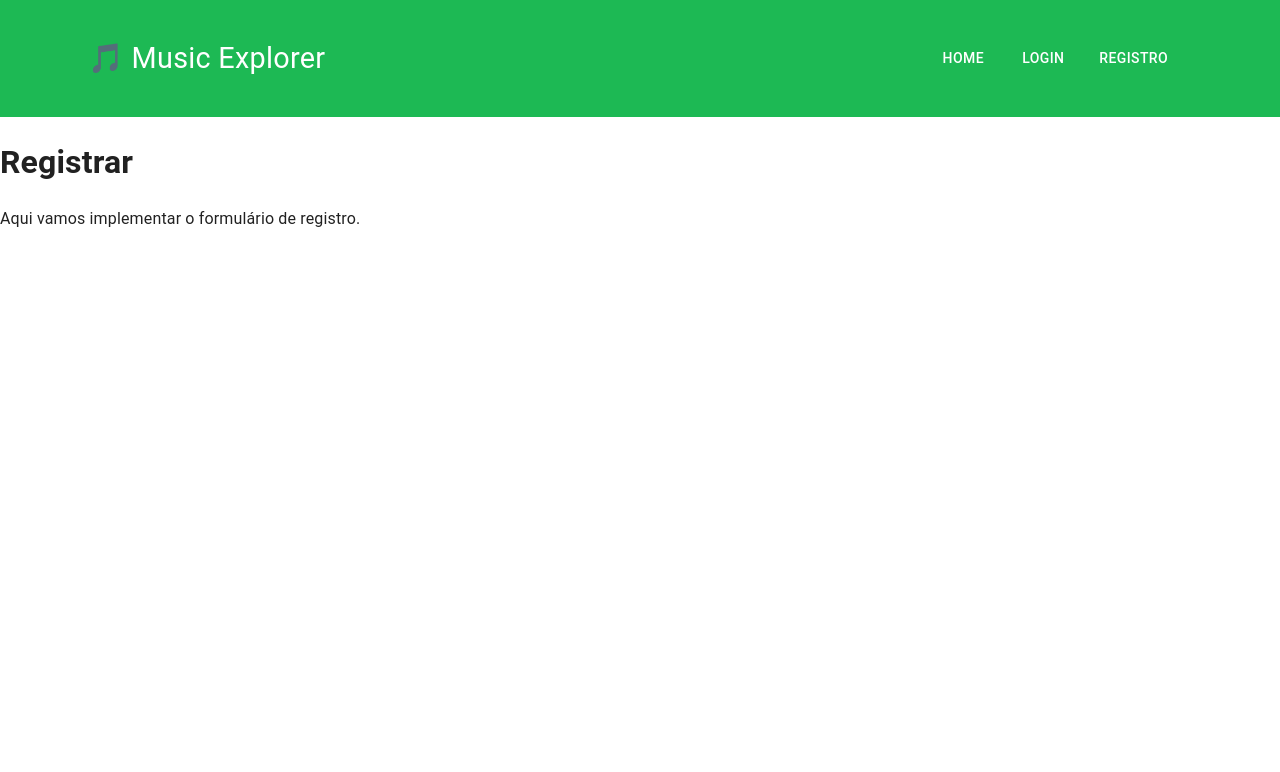
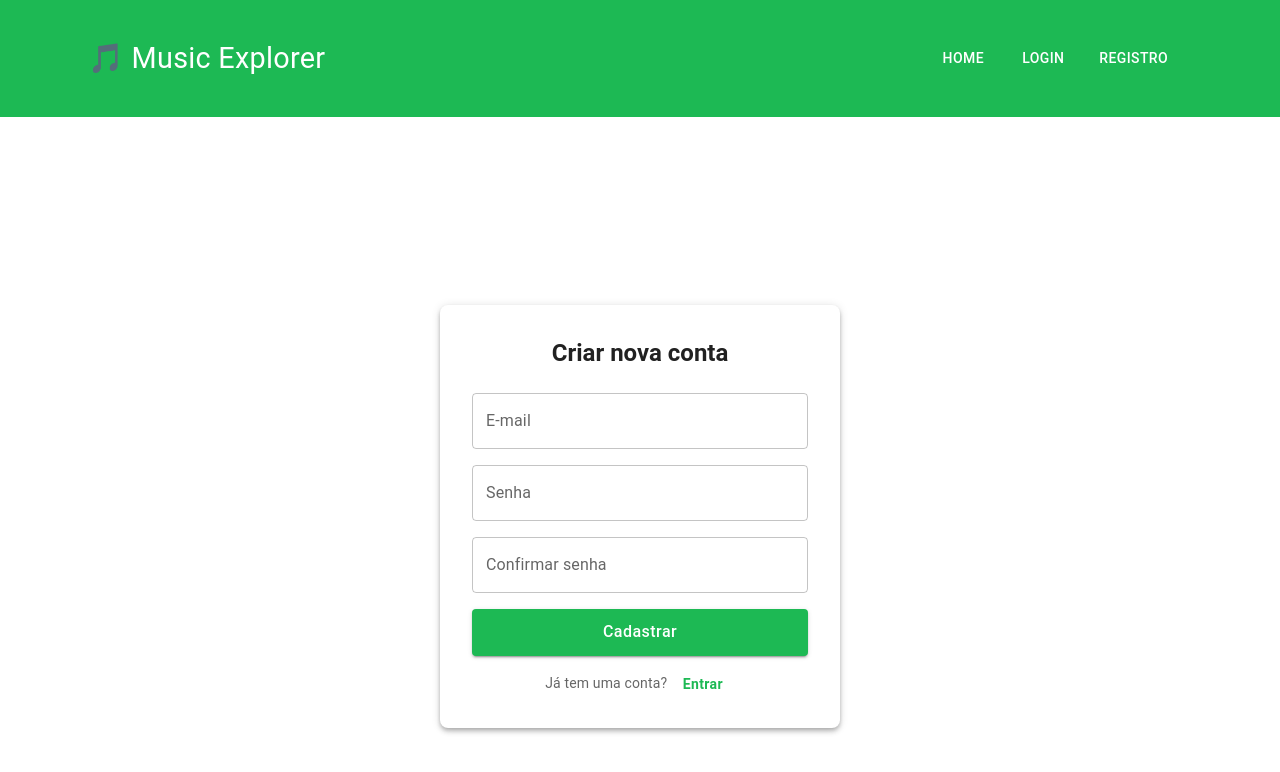
Before and after one commit to marcelosampaio/MusicExplorer, a React (Create React App) app: page /register in a window 1280 px wide. Shown: the top 772 px of the page. Built offline with nearby package versions, Linux system fonts and the light colour scheme.

Commit message:
feat: register new user is ok

```diff
--- /dev/null
+++ b/src/models/modeloSignup.js
@@ -0,0 +1,7 @@
+const modeloSignup = {
+  email: { message: "", show: false },
+  password: { message: "", show: false },
+  confirmPassword: { message: "", show: false },
+};
+
+export { modeloSignup };
--- a/src/pages/Home.js
+++ b/src/pages/Home.js
@@ -87,7 +87,9 @@ function Home() {
         id: item.trackId,
         title: item.trackName,
         artist: item.artistName,
-        cover: item.artworkUrl600 || item.artworkUrl100,
+        cover: item.artworkUrl100
+          ? item.artworkUrl100.replace(/[\d]+x[\d]+bb\.jpg/, "600x600bb.jpg")
+          : "",
         preview: item.previewUrl || null,
       }));
 
--- a/src/pages/Register.js
+++ b/src/pages/Register.js
@@ -1,9 +1,267 @@
+import { useState } from "react";
+import {
+  Box,
+  Stack,
+  Typography,
+  TextField,
+  Button,
+  Snackbar,
+  Alert,
+  Slide,
+} from "@mui/material";
+import { modeloSignup } from "../models/modeloSignup";
+import supabase from "../services/SupabaseClient";
+import { useNavigate } from "react-router-dom";
+
+function SlideUpTransition(props) {
+  return <Slide {...props} direction="up" />;
+}
+
 function Register() {
+  const [email, setEmail] = useState("");
+  const [password, setPassword] = useState("");
+  const [confirmPassword, setConfirmPassword] = useState("");
+  const [error, setError] = useState(modeloSignup);
+  const [snackbar, setSnackbar] = useState({ open: false, message: "", type: "success" });
+  const [loading, setLoading] = useState(false);
+  const navigate = useNavigate();
+
+  const handleCloseSnackbar = () => setSnackbar({ ...snackbar, open: false });
+
+  const handleRegister = async () => {
+    setError(modeloSignup);
+    setLoading(true);
+
+    // 🔍 Validações básicas
+    const emailRegex = /^[^\s@]+@[^\s@]+\.[^\s@]+$/;
+    if (email === "") {
+      setError((prev) => ({
+        ...prev,
+        email: { message: "E-mail é obrigatório", show: true },
+      }));
+      setLoading(false);
+      return;
+    }
+    if (!emailRegex.test(email)) {
+      setError((prev) => ({
+        ...prev,
+        email: { message: "E-mail inválido", show: true },
+      }));
+      setLoading(false);
+      return;
+    }
+    if (password === "") {
+      setError((prev) => ({
+        ...prev,
+        password: { message: "Senha é obrigatória", show: true },
+      }));
+      setLoading(false);
+      return;
+    }
+    if (password.length < 8) {
+      setError((prev) => ({
+        ...prev,
+        password: { message: "A senha deve ter pelo menos 8 caracteres", show: true },
+      }));
+      setLoading(false);
+      return;
+    }
+    const passwordRegex = /^(?=.*[a-z])(?=.*[A-Z])(?=.*\d)(?=.*[\W_]).+$/;
+    if (!passwordRegex.test(password)) {
+      setError((prev) => ({
+        ...prev,
+        password: {
+          message:
+            "A senha deve conter ao menos uma letra maiúscula, uma minúscula, um número e um caractere especial.",
+          show: true,
+        },
+      }));
+      setLoading(false);
+      return;
+    }
+    if (confirmPassword === "") {
+      setError((prev) => ({
+        ...prev,
+        confirmPassword: { message: "Confirme sua senha", show: true },
+      }));
+      setLoading(false);
+      return;
+    }
+    if (password !== confirmPassword) {
+      setError((prev) => ({
+        ...prev,
+        confirmPassword: { message: "As senhas não coincidem", show: true },
+      }));
+      setLoading(false);
+      return;
+    }
+
+    // 🚀 Registro no Supabase sem exigir verificação
+    try {
+      const { data, error } = await supabase.auth.signUp({
+        email,
+        password,
+        options: { emailRedirectTo: null },
+      });
+
+      if (error) throw error;
+
+      // ✅ Login automático após cadastro bem-sucedido
+      const { error: signInError } = await supabase.auth.signInWithPassword({
+        email,
+        password,
+      });
+
+      if (signInError) throw signInError;
+
+      setSnackbar({
+        open: true,
+        message: "Conta criada com sucesso! Bem-vindo(a) 🎶",
+        type: "success",
+      });
+
+      // Redireciona à Home após 2s
+      setTimeout(() => navigate("/"), 2000);
+    } catch (err) {
+      console.error("Erro ao registrar:", err);
+      setSnackbar({
+        open: true,
+        message: "Falha no registro: " + err.message,
+        type: "error",
+      });
+    } finally {
+      setLoading(false);
+    }
+  };
+
   return (
-    <div>
-      <h1>Registrar</h1>
-      <p>Aqui vamos implementar o formulário de registro.</p>
-    </div>
+    <Box
+      sx={{
+        display: "flex",
+        justifyContent: "center",
+        alignItems: "center",
+        minHeight: "100vh",
+        px: 2,
+      }}
+    >
+      <Box
+        sx={{
+          width: "100%",
+          maxWidth: 400,
+          p: 4,
+          boxShadow: 4,
+          borderRadius: 2,
+          bgcolor: "background.paper",
+        }}
+      >
+        <Typography
+          variant="h5"
+          align="center"
+          sx={{ fontWeight: 600, mb: 3, color: "text.primary" }}
+        >
+          Criar nova conta
+        </Typography>
+
+        <Stack spacing={2}>
+          <TextField
+            label="E-mail"
+            variant="outlined"
+            fullWidth
+            value={email}
+            onChange={(e) => setEmail(e.target.value)}
+            error={error.email.show}
+            helperText={error.email.show ? error.email.message : ""}
+          />
+
+          <TextField
+            label="Senha"
+            variant="outlined"
+            type="password"
+            fullWidth
+            value={password}
+            onChange={(e) => setPassword(e.target.value)}
+            error={error.password.show}
+            helperText={error.password.show ? error.password.message : ""}
+          />
+
+          <TextField
+            label="Confirmar senha"
+            variant="outlined"
+            type="password"
+            fullWidth
+            value={confirmPassword}
+            onChange={(e) => setConfirmPassword(e.target.value)}
+            error={error.confirmPassword.show}
+            helperText={
+              error.confirmPassword.show ? error.confirmPassword.message : ""
+            }
+          />
+
+          <Button
+            variant="contained"
+            fullWidth
+            onClick={handleRegister}
+            disabled={loading}
+            sx={{
+              bgcolor: "#1DB954",
+              "&:hover": { bgcolor: "#1ed760" },
+              textTransform: "none",
+              py: 1.2,
+              fontSize: 16,
+              fontWeight: 500,
+            }}
+          >
+            {loading ? "Cadastrando..." : "Cadastrar"}
+          </Button>
+
+          <Typography
+            variant="body2"
+            align="center"
+            sx={{ mt: 1, color: "text.secondary" }}
+          >
+            Já tem uma conta?{" "}
+            <Button
+              onClick={() => navigate("/login")}
+              sx={{
+                color: "#1DB954",
+                textTransform: "none",
+                fontWeight: 600,
+                p: 0,
+              }}
+            >
+              Entrar
+            </Button>
+          </Typography>
+        </Stack>
+      </Box>
+
+      {/* Snackbar de feedback */}
+      <Snackbar
+        open={snackbar.open}
+        autoHideDuration={4000}
+        onClose={handleCloseSnackbar}
+        TransitionComponent={SlideUpTransition}
+        anchorOrigin={{ vertical: "bottom", horizontal: "center" }}
+      >
+        <Alert
+          onClose={handleCloseSnackbar}
+          severity={snackbar.type}
+          sx={{
+            width: "100%",
+            bgcolor:
+              snackbar.type === "success" ? "#1DB954" : "error.main",
+            color: "#fff",
+            fontWeight: 500,
+            fontSize: 15,
+            borderRadius: 2,
+            boxShadow: 4,
+            "& .MuiAlert-message": { textAlign: "center" },
+          }}
+        >
+          {snackbar.message}
+        </Alert>
+      </Snackbar>
+    </Box>
   );
 }
 
```
